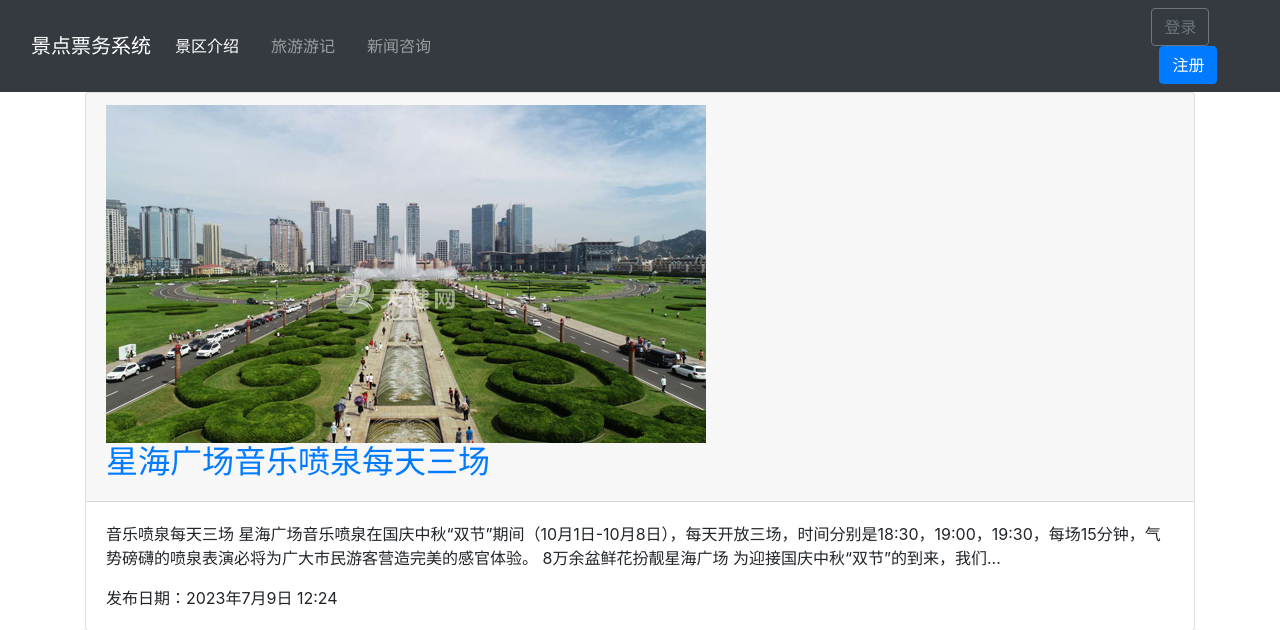
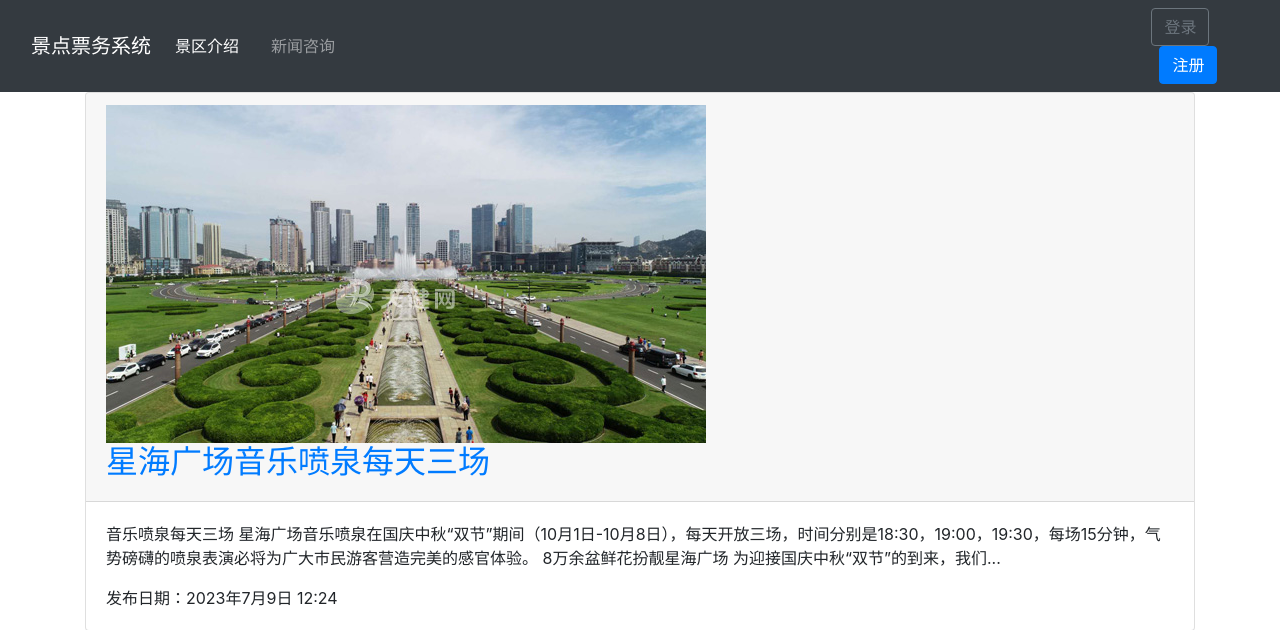
Before and after one commit to liver0377/ScenicSpotSystem, a Django app: page /news/ in a window 1280 px wide. Shown: the top 630 px of the page. Run offline with Django 4.2, Linux system fonts and the light colour scheme; data comes from the database, SQL or seed files in the repository; some libraries are stand-ins or nearby versions; some web fonts are replaced.

Commit message:
update base.html

```diff
--- a/templates/base.html
+++ b/templates/base.html
@@ -26,10 +26,7 @@
               <a class="nav-link mr-3" href="{% url 'home' %}">景区介绍</a>
             </li>
             <li class="nav-item mr-3">
-              <a class="nav-link" href="#">旅游游记</a>
-            </li>
-            <li class="nav-item mr-3">
-              <a class="nav-link" href="#">新闻咨询</a>
+              <a class="nav-link" href="{% url 'show_news' %}">新闻咨询</a>
             </li>
           </ul>
 
```
